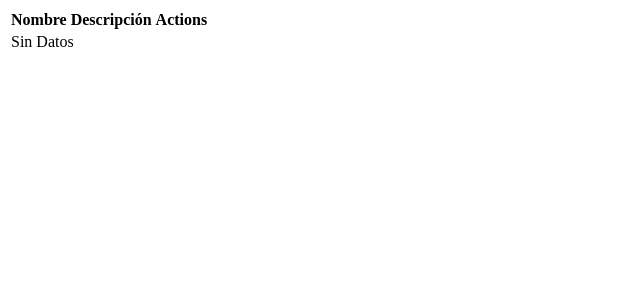
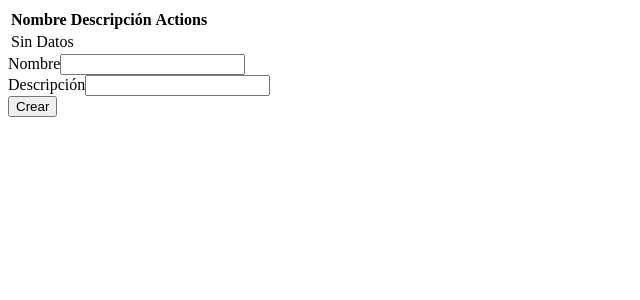
Before and after one commit to ethanial1/Posts_React_Python, a React (Create React App) app in the folder client/: page / in a window 1280 px wide. Shown: the top 300 px of the page, without its empty margins (0-640 px from the left). Built offline with nearby package versions, Linux system fonts and the light colour scheme.

Commit message:
crear un nuevo post

```diff
--- a/client/src/App.js
+++ b/client/src/App.js
@@ -1,10 +1,12 @@
 import React from "react";
+import Form from "./components/Form/Form";
 import Table from "./components/Table/Table";
 
 function App() {
   return (
     <div className="App">
       <Table />
+      <Form />
     </div>
   );
 }
--- a/client/src/components/Form/Form.jsx
+++ b/client/src/components/Form/Form.jsx
@@ -1,8 +1,16 @@
 import React from 'react';
 import { useState } from 'react';
+import { useDispatch } from 'react-redux';
+import { saveNewPost } from '../../redux/actions/actions';
+
+
+const initialForm = {nombre:"", descrip: ""}
 
 const Form = () => {
-    const [form, setForm] = useState({});
+    const [form, setForm] = useState(initialForm);
+    const [errores, setErrores] = useState({});
+
+    const dispatch = useDispatch()
 
     const handleChange = e => {
         setForm({
@@ -11,8 +19,25 @@ const Form = () => {
         })
     }
 
+    const handleReset = () => setForm(initialForm)
+
     const handleSubmit = e => {
         e.preventDefault()
+        const err = {}
+
+        if(!form.nombre.trim()) {
+            err.nombre = "Nombre requerido, no puede estár vacio"
+        }
+        if(!form.descrip.trim()) {
+            err.descrip = "Descripción requerida, queremos saber qué piensas"
+        }
+        setErrores(err)
+
+        if(Object.keys(err).length === 0) {
+            console.log('post')
+            dispatch(saveNewPost(form))
+            handleReset()
+        }
     }
 
 
@@ -22,10 +47,12 @@ const Form = () => {
                 <div>
                     <label htmlFor="nombre">Nombre</label>
                     <input type="text" name="nombre" id="nombre" value={form.nombre} onChange={handleChange}/>
+                    {errores.nombre && <span>{errores.nombre}</span>}
                 </div>
                 <div>
                     <label htmlFor="descrip">Descripción</label>
                     <input type="text" name="descrip" id="descrip" value={form.descrip} onChange={handleChange}/>
+                    {errores.descrip && <span>{errores.descrip}</span>}
                 </div>
                 <button type="submit">Crear</button>
             </form>
--- a/client/src/redux/actions/actions.js
+++ b/client/src/redux/actions/actions.js
@@ -28,10 +28,7 @@ export const saveNewPost = form => dispatch => {
             })
         })
         .then(res => res.json())
-        .then(json => dispatch({
-            type: SAVE_NEW_POST,
-            payload: json
-        }))
+        .then(json => dispatch(getAllPost()))
         .catch(error => console.log(error))
     )
 }
```
